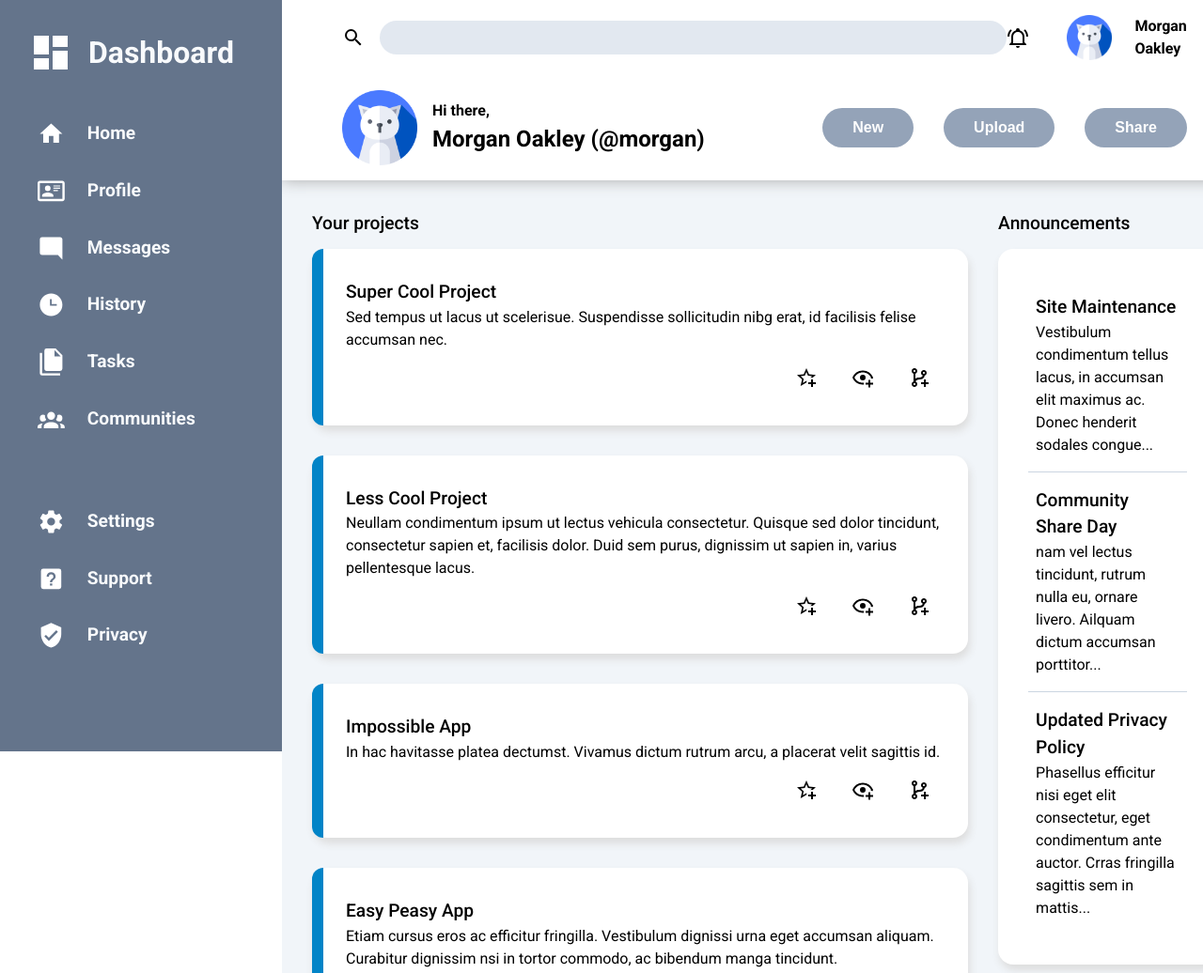
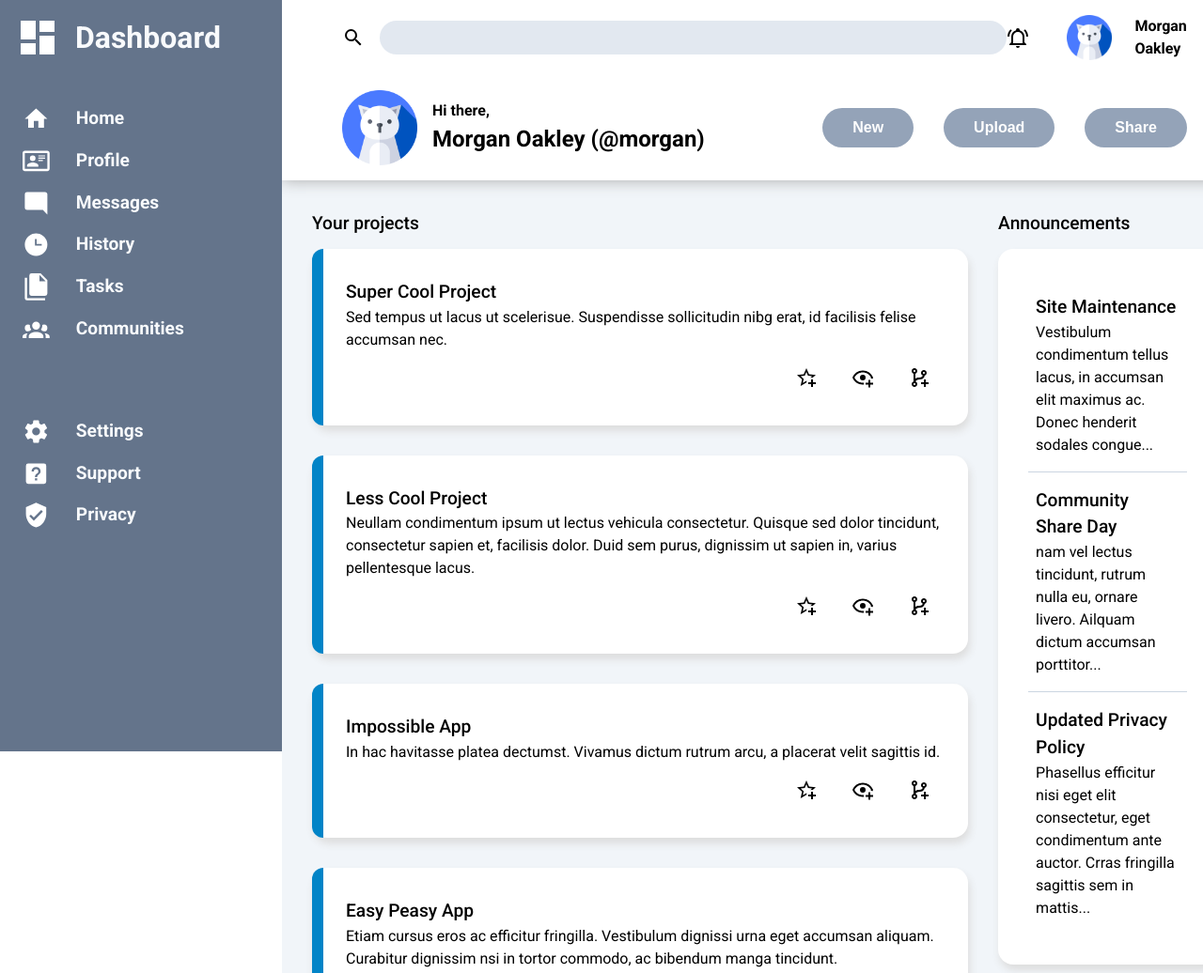
Before and after one commit to Vanilkaa/admin-dashboard, a plain HTML site: page index.html in a window 1280 px wide. Shown: the top 1036 px of the page at 94% size. Drawn offline with Linux system fonts and the light colour scheme.

Commit message:
Align sideboard text and add a preview

```diff
--- a/style.css
+++ b/style.css
@@ -26,18 +26,18 @@ body {
     display: flex;
     align-items: center;
     font-size: 1.2rem;
-    margin: 32px;
-    margin-left: 40px;
+    margin: 16px;
+    margin-left: 24px;
 }
 
 .sidebar nav svg {
-    margin-right: 24px;
+    margin-right: 28px;
 }
 
 .dashboard a {
     font-size: 2rem;
     margin-right: 16px;
-    margin-left: 30px;
+    margin-left: 16px;
     margin-bottom: 48px;
 }
 
```
Also changed, not shown: preview.png (added).
